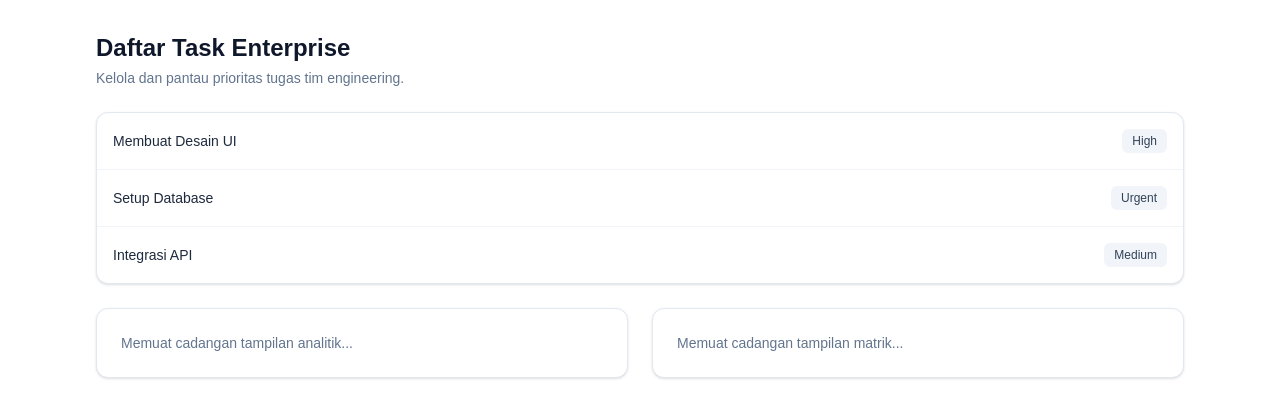
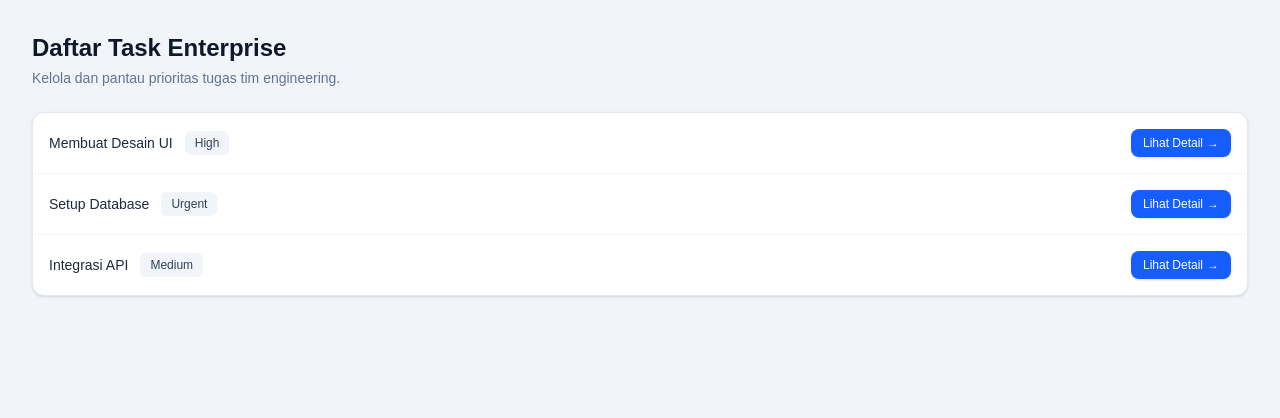
Before and after one commit to anggarasa/nextjs-roadmap, a Next.js app: page /dashboard/tasks in a window 1280 px wide. Shown: the top 418 px of the page. Built offline with nearby package versions, Linux system fonts and the light colour scheme.

Commit message:
materi 11

```diff
--- /dev/null
+++ b/app/dashboard/@modal/(.)tasks/[id]/page.tsx
@@ -0,0 +1,33 @@
+"use client";
+
+import { useRouter } from "next/navigation";
+import { use } from "react";
+
+export default function TaskModalIntercrepted({ params }: { params: Promise<{ id: string }> }) {
+  const router = useRouter();
+  const { id } = use(params);
+
+  return (
+    <div className="fixed inset-0 bg-slate-900/60 backdrop-blur-sm flex items-center justify-center z-50 p-4">
+      <div className="bg-white rounded-2xl shadow-2xl max-w-lg w-full p-6 border border-slate-100 animate-in fade-in zoom-in-95 duration-200">
+        <div className="flex justify-between items-center pb-4 border-b border-slate-100">
+          <span className="text-xs uppercase font-bold tracking-wider px-2.5 py-1 bg-amber-50 text-amber-600 rounded-full">Intercepted Modal View</span>
+          <button onClick={() => router.back()} className="text-slate-400 hover:text-slate-700 text-sm font-semibold p-1">
+            ✕ Tutup
+          </button>
+        </div>
+
+        <div className="py-4">
+          <h2 className="text-xl font-bold text-slate-900">Task Detail #{id}</h2>
+          <p className="text-sm text-slate-600 mt-2 leading-relaxed">Halaman ini berhasil dicegat secara lokal! Halaman dashboard utama di belakang layar tetap aktif dan tidak kehilangan state.</p>
+        </div>
+
+        <div className="pt-4 border-t border-slate-100 flex justify-end">
+          <button onClick={() => router.back()} className="px-4 py-2 bg-slate-900 text-white rounded-lg text-sm font-medium hover:bg-slate-800 transition">
+            Selesai
+          </button>
+        </div>
+      </div>
+    </div>
+  );
+}
--- /dev/null
+++ b/app/dashboard/@modal/default.tsx
@@ -0,0 +1,3 @@
+export default function Default() {
+  return null;
+}
--- a/app/dashboard/layout.tsx
+++ b/app/dashboard/layout.tsx
@@ -1,16 +1,12 @@
 import Link from "next/link";
 
-export default function DashboardLayout({ children, analytics, metrics }: { children: React.ReactNode; analytics: React.ReactNode; metrics: React.ReactNode }) {
+export default function DashboardLayout({ children, modal }: { children: React.ReactNode; modal: React.ReactNode }) {
   return (
-    <div className="p-8 max-w-6xl mx-auto space-y-6">
-      {/* Konten Halaman Utama Dashboard */}
-      <div>{children}</div>
+    <div className="min-h-screen bg-slate-100 flex flex-col">
+      <main className="p-8 flex-1">{children}</main>
 
-      {/* Area Parallel Slots: Dua Kolom Berdampingan */}
-      <div className="grid grid-cols-1 md:grid-cols-2 gap-6">
-        <div>{analytics}</div>
-        <div>{metrics}</div>
-      </div>
+      {/* Slot paralel untuk merender modal jika rute dicegat */}
+      {modal}
     </div>
   );
 }
--- a/app/dashboard/tasks/page.tsx
+++ b/app/dashboard/tasks/page.tsx
@@ -1,3 +1,5 @@
+import Link from "next/link";
+
 export default function TasksPage() {
   const taskList = [
     {
@@ -27,8 +29,14 @@ export default function TasksPage() {
       <div className="bg-white rounded-xl shadow-sm border border-slate-200 divide-y divide-slate-100 overflow-hidden">
         {taskList.map((task) => (
           <div key={task.id} className="p-4 flex items-center justify-between hover:bg-slate-50 transition-colors">
-            <span className="font-medium text-slate-800 text-sm">{task.title}</span>
-            <span className="text-xs px-2.5 py-1 bg-slate-100 text-slate-700 rounded-md font-mono">{task.priority}</span>
+            <div className="flex items-center gap-3">
+              <span className="font-medium text-slate-800 text-sm">{task.title}</span>
+              <span className="text-xs px-2.5 py-1 bg-slate-100 text-slate-700 rounded-md font-mono">{task.priority}</span>
+            </div>
+            <Link href={`/dashboard/tasks/${task.id}`} className="text-xs px-3 py-1.5 bg-blue-600 hover:bg-blue-700 text-white rounded-lg font-medium transition-colors inline-flex items-center gap-1 shadow-sm">
+              Lihat Detail
+              <span aria-hidden="true">&rarr;</span>
+            </Link>
           </div>
         ))}
       </div>
```
